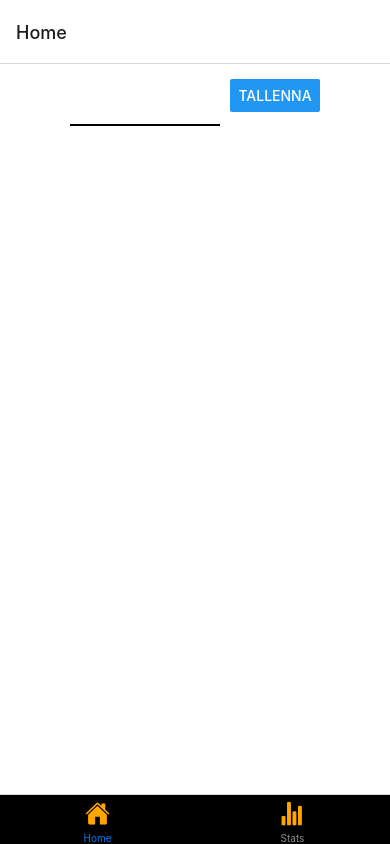
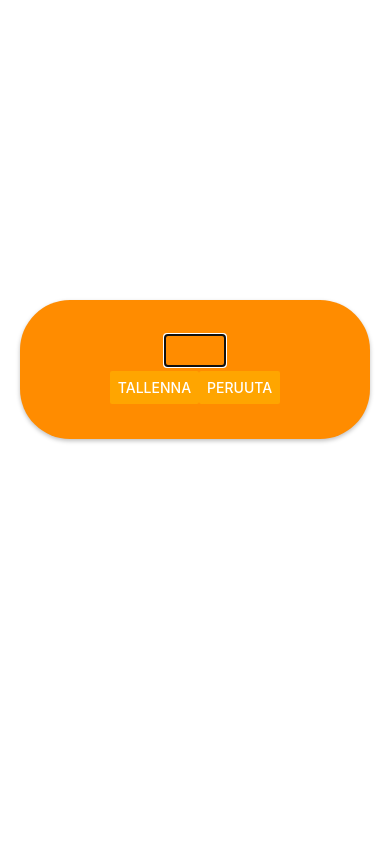
Before and after one commit to leolehto/budgetin_app, a React Native app: screen /Home in a window 390 px wide. Both pictures are taken after a click on the button "MUOKKAA". Built offline with nearby package versions, Linux system fonts and the light colour scheme.

Commit message:
parantelua

```diff
--- a/App.js
+++ b/App.js
@@ -1,45 +1,305 @@
-import React from 'react';
-import { StyleSheet, Text, View } from 'react-native';
-import { NavigationContainer } from '@react-navigation/native';
-import { createBottomTabNavigator } from '@react-navigation/bottom-tabs';
-import { Ionicons} from '@expo/vector-icons';
-import HomePage from './HomePage';
-import Stats from './Stats';
-const Tab = createBottomTabNavigator();
+import { StatusBar } from 'expo-status-bar';
+import React, { useState, useEffect, useRef } from 'react';
+import { View, Text, TextInput, FlatList, StyleSheet, TouchableOpacity, Modal, Button,} from 'react-native';
+import { SelectList } from 'react-native-dropdown-select-list';
+import Icon from 'react-native-vector-icons/FontAwesome';
 
-const screenOptions = ({ route }) => ({
-  tabBarStyle:{
-    backgroundColor: 'black',
-    height: 50
-  },
+export default function App() {
+  const [budget, setBudget] = useState(0);
+  const [editing, setEditing] = useState(false);
+  const [expense, setExpense] = useState("");
+  const [expenses, setExpenses] = useState([]);
+  const [totalExpense, setTotalExpense] = useState(0);
+  const [category, setCategory] = useState('');
+  const [modalVisible, setModalVisible] = useState(false);
+  const [expenseModalVisible, setExpenseModalVisible] = useState(false);
+  const [selectedCategory, setSelectedCategory] = useState(null);
 
-  tabBarIcon: ({ focused, color, size }) => {
-    let iconName;
 
-    if (route.name === 'Home') {
-      iconName = 'md-home';
-    } else if (route.name === 'Stats') {
-      iconName = 'md-stats-chart';
+  const handleEditClick = () => {
+    setModalVisible(true);
+  };
+
+  const closeEditClick = () => {
+    setModalVisible(false);
+  }
+
+  const handleAddExpenseClick = () => {
+    setExpenseModalVisible(true);
+  };
+
+  const closeExpenseModalVisible = () => {
+    setExpenseModalVisible(false);
+  }
+
+  const handleSaveClick = () => {
+    const newBudget = parseInt(budget);
+    if (!isNaN(newBudget) && newBudget >= 0) {
+      setBudget(newBudget);
+      setEditing(false);
+      setModalVisible(false)
+    }
+  };
+
+  const addExpense = () => {
+    if (expense !== '' && category !== '' && parseInt(expense) > 0) {
+      const newExpense = { category, amount: parseInt(expense) };
+      setExpenses([...expenses, newExpense]);
+      setExpense('');
+      setBudget((prevBudget) => prevBudget - parseInt(expense));
+      setExpenseModalVisible(false);
+      const updatedCategories = categories.map((cat) => {
+        if (cat.value === category) {
+          cat.expenses.push(newExpense);
+        }
+        return cat;
+      });
+      setCategories(updatedCategories);
     }
 
-    return <Ionicons name={iconName} size={size} color={'orange'} backgroundColor={'black'} />;
   }
-});
-export default function App() {
+
+  useEffect(() => {
+    let total = 0;
+    expenses.forEach((item) => {
+      total += item.amount;
+    });
+    setTotalExpense(total);
+  }, [expenses]);
+
+  const [categories, setCategories] = useState([
+    { key: '1', value: 'Ruoka', expenses: [] },
+    { key: '2', value: 'Kuljetus', expenses: [] },
+    { key: '3', value: 'Harrastukset', expenses: [] },
+    { key: '4', value: 'Koti', expenses: [] },
+    // Add more categories as needed
+  ]);
+
+
+
+
   return (
-    <NavigationContainer>
-      <Tab.Navigator screenOptions={screenOptions}>
-        <Tab.Screen name="Home" component={HomePage} />
-        <Tab.Screen name="Stats" component={Stats} />
-      </Tab.Navigator>
-    </NavigationContainer>
+    <View style={styles.container}>
+      <Modal visible={modalVisible} animationType="slide" transparent={false}>
+      <View style={styles.modalContainer}>
+      <TextInput
+            style={styles.inputFieldBudget}
+            keyboardType="numeric"
+            value={budget !== 0 ? budget.toString() : ''}
+            onChangeText={(text) => {
+              if (text === '') {
+                setBudget(0);
+              } else {
+                setBudget(parseInt(text) || 0);
+              }
+            }}
+          />
+          <View style={styles.modalButtons} >
+          <Button color={'orange'} title="Tallenna" onPress={handleSaveClick} />
+          <Button color={'orange'} title="peruuta" onPress={closeEditClick} />
+          </View>
+      </View>
+      </Modal>
+      <View style={styles.editBudget}>
+        <Text style={styles.text}>{budget} €</Text>
+        <Button color={'orange'} style={styles.editButton1} title="Muokkaa" onPress={handleEditClick} />
+      </View>
+      <View style={styles.container2}>
+      <Button color={'orange'} style={styles.editButton1} title="Lisää kulu" onPress={handleAddExpenseClick} />
+      </View>
+      <Modal visible={expenseModalVisible} animationType="slide" transparent={false}>
+        <View style={styles.modalContainer}>
+          <View style={styles.addExpense}>
+            <TextInput style={styles.expenseInput}
+              placeholder="Lisää kulu"
+              keyboardType="numeric"
+              value={expense}
+              onChangeText={(text) => setExpense(text)}
+            />
+            <SelectList
+              setSelected={(val) => setCategory(val)}
+              data={categories}
+              save="value"
+              placeholder='Kategoria'
+              boxStyles={{ borderRadius: 50, width: 150, marginLeft: 10, borderColor: 'orange' }}
+            />
+          </View>
+          <View style={styles.Modal2Buttons}>
+          <TouchableOpacity style={styles.editButton2} onPress={addExpense}>
+            <Icon name="check" size={20} color="white" />
+          </TouchableOpacity>
+          <TouchableOpacity style={styles.editButton2} title="" onPress={closeExpenseModalVisible} >
+            <Icon name="close" size={20} color="white" />
+          </TouchableOpacity>
+          </View>
+        </View>
+      </Modal>
+      <View style={styles.showData}>
+        {categories.map((cat) => (
+          <TouchableOpacity
+            key={cat.key}
+            onPress={() => setSelectedCategory(cat)}
+            style={styles.categoryButton}
+          >
+            <Text style={styles.categoryText}>{cat.value}</Text>
+              {cat.expenses.map((expense, index) => (
+              <Text style={{color: 'white'}} key={index}>{expense.amount} €</Text>
+            ))}
+          </TouchableOpacity>
+        ))}
+      </View>
+    </View>
   );
 }
+
 const styles = StyleSheet.create({
   container: {
     flex: 1,
-    backgroundColor: '#fff',
+    alignItems: 'center',
+    backgroundColor: 'white',
+    justifyContent: 'center',
+    borderColor: 'white',
+    borderWidth: 0,
+    borderBottomWidth: 2
+  },
+  modalContainer: {
+    margin: 20,
+    backgroundColor: '#ff8c00',
+    borderRadius: 50,
+    padding: 35,
+    alignItems: 'center',
+    shadowColor: '#000',
+    marginTop: 300,
+    shadowOffset: {
+      width: 0,
+      height: 2,
+    },
+    shadowOpacity: 0.25,
+    shadowRadius: 4,
+    elevation: 5,
+  },
+  modalContainer2: {
+    margin: 20,
+    borderRadius: 22,
+    padding: 35,
+    alignItems: 'center',
+    shadowColor: '#000',
+    marginTop: 300,
+    backgroundColor: '#ff8c00',
+    shadowOffset: {
+      width: 0,
+      height: 2,
+    },
+    shadowOpacity: 0.25,
+    shadowRadius: 4,
+    elevation: 5,
+  },
+  modalButtons:{
+    flexDirection: 'row',
+    justifyContent: 'space-between',
+    borderRadius: 20
+  },
+  container2: {
+    flex: 2,
     alignItems: 'center',
     justifyContent: 'center',
+    width: '100%',
+    backgroundColor: 'white',
+    borderTopWidth: 2,
   },
+  editBudget: {
+    alignItems: 'center',
+    flexDirection: 'row',
+    justifyContent: 'space-between',
+    marginTop: 100,
+    marginBottom: 100
+  },
+  setBudget: {
+    flexDirection: 'row',
+    alignItems: 'center',
+    marginTop: 20,
+    marginBottom: 20
+  },
+  inputFieldBudget: {
+    flex: 0,
+    width: 60,
+    textAlign: 'center',
+    fontSize: 20,
+    borderBottomWidth: 1,
+    borderColor: 'white',
+    marginBottom: 5,
+    fontSize: 25
+
+  },
+  text: {
+    marginRight: 10,
+    fontSize: 50,
+  },
+  editButton1: {
+    width: 20,
+  },
+
+  addExpense: {
+    justifyContent: 'space-between',
+    marginBottom: 100,
+    alignItems: 'flex-start',
+    alignContent: 'flex-start',
+    flex: 0
+  },
+  expenseInput: {
+    alignItems: 'center',
+    marginBottom: 20,
+    marginLeft: 50,
+    marginTop: 20,
+    borderBottomWidth: 1
+  },
+  editButton2: {
+    width: 60,
+    height: 45,
+    padding: 10,
+    borderRadius: 100,
+    backgroundColor: 'orange',
+    marginLeft: 8,
+    alignItems: 'center'
+  },
+  Modal2Buttons: {
+    flexDirection: 'row',
+    marginBottom: 20,
+  },
+  showData: {
+    margin: 20,
+    flex: 3,
+    width: '100%',
+    borderTopWidth: 2
+  },
+  categoryButton: {
+    backgroundColor: 'orange',
+    padding: 10,
+    margin: 5,
+    borderRadius: 10,
+    width: '90%',
+    marginLeft: 20,
+    shadowOffset: {
+      width: 0,
+      height: 2,
+    },
+    shadowOpacity: 0.25,
+    shadowRadius: 5,
+    elevation: 10,
+
+  },
+  categoryText: {
+    color: 'white',
+    fontSize: 18,
+  },
+  categoryTitle: {
+    fontSize: 20,
+  },
+  expenseList: {
+    marginTop: 10,
+  },
+  modalButtons:{
+    flexDirection: 'row'
+  },
+
 });
--- a/HomePage.js
+++ /dev/null
@@ -1,85 +0,0 @@
-import { StatusBar } from 'expo-status-bar';
-import React, { useState, useEffect } from 'react';
-import { View, Text, TextInput, Button,FlatList, Picker, StyleSheet} from 'react-native';
-export default function HomePage() {
-const [budget, setBudget] = useState(0)
-const[editing, setEditing] = useState(false)
-const [expense, setExpense] = useState("")
-const [expenses, setExpenses] = useState([])
-const [totalExpense, setTotalExpense] = useState(0);
-const [category, setCategory] = useState('');
-
-const handleEditClick = () => {
-    setEditing(!editing);
-
-  };
-
-  const handleSaveClick = () => {
-    const newBudget = parseInt(budget);
-    if(!isNaN(newBudget) && newBudget >= 0) {
-    setBudget(newBudget);
-      setEditing(false);
-    } else {
-    }
-  };
-
-  return (
-    <View style={styles.container}>
-      {editing ? (
-        <View style={styles.setBudget}>
-          <TextInput
-            style={styles.inputField}
-            keyboardType="numeric"
-            value={budget !== 0 ? budget.toString() : ''}
-            onChangeText={(text) => {
-                if (text === '') {
-                  setBudget(0); // Jos tekstikenttä tyhjennetään, aseta budjetti 0:ksi
-                } else {
-                  setBudget(parseInt(text) || 0); // Tarkista, että syöte on kelvollinen numero
-                }
-              }}
-          />
-          <Button title="Tallenna" onPress={handleSaveClick} />
-        </View>
-      ) : (
-        <View style = {styles.editBudget}>
-          <Text style={styles.text}>{budget} €</Text>
-          <Button style={styles.editButton} title="Muokkaa" onPress={handleEditClick}  />
-        </View>
-      )}
-    </View>
-  );
-};
-const styles = StyleSheet.create({
-    container: {
-      flex: 1,
-      backgroundColor: '#fff',
-      alignItems: 'center',
-      justifyContent: 'flex-start',
-    },
-    editBudget: {
-        alignItems: 'center',
-        flexDirection: 'row',
-        justifyContent: 'space-between'
-
-    },
-    setBudget:{
-        flexDirection: 'row',
-        alignItems: 'center',
-    },
-    inputField: {
-        flex: 0,
-        marginRight: 10,
-        width: 150,
-        borderBottomWidth: 2,
-        textAlign: 'center',
-        fontSize: 50
-      },
-      text:{
-        marginRight: 10,
-        fontSize: 50
-      },
-      editButton:{
-        width: 20
-      }
-  });
--- a/Stats.js
+++ b/Stats.js
@@ -5,7 +5,7 @@ import { View, Text, TextInput, Button, FlatList, Picker, StyleSheet } from 'rea
 export default function StatScreen() {
     return (
       <View style={styles.container}>
-        <Text>Stats!</Text>
+        <Text>ToDo!</Text>
       </View>
     );
   }
```
Also changed, not shown: package.json (+10 -1 lines), 1 other file (tests, documents, lock files or other folders).
